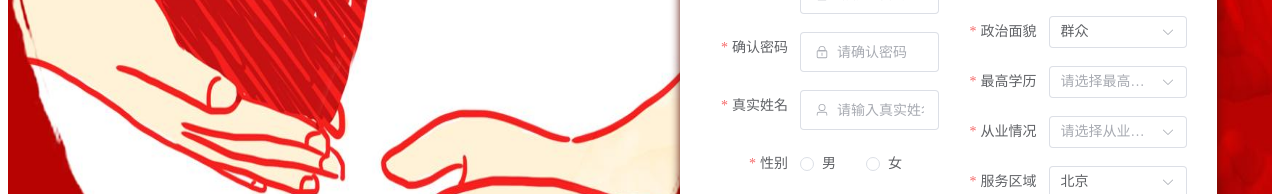
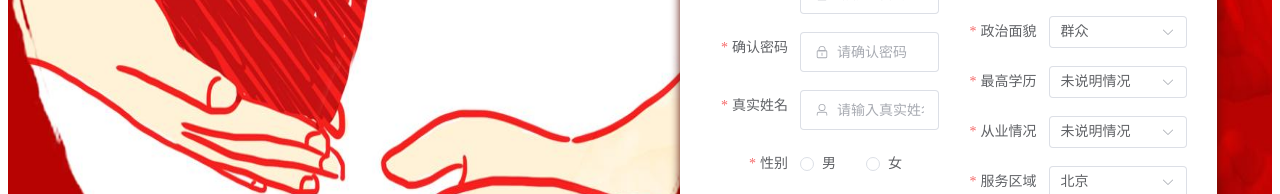
Before and after one commit to Malahaitai8/-, a Vue app in the folder volunteer-management-system/vue_02/: page /volunteerregister in a window 1280 px wide. Shown: the part 268-462 px from the top of the page. Built offline with nearby package versions, Linux system fonts and the light colour scheme.

Commit message:
志愿者注册登录bug修改

```diff
--- a/volunteer-management-system/vue_02/src/views/Volunteer/VolunteerRegister.vue
+++ b/volunteer-management-system/vue_02/src/views/Volunteer/VolunteerRegister.vue
@@ -133,7 +133,7 @@
             </el-form-item>
             <!-- 最高学历选择 -->
             <el-form-item label="最高学历" prop="highestEducation" label-width="80px">
-              <el-select v-model="data.form.educationLevel" placeholder="请选择最高学历">
+              <el-select v-model="data.form.highestEducation" placeholder="请选择最高学历">
                 <el-option label="博士研究生" value="博士研究生"></el-option>
                 <el-option label="硕士研究生" value="硕士研究生"></el-option>
                 <el-option label="大学本科" value="大学本科"></el-option>
@@ -150,7 +150,7 @@
             </el-form-item>
             <!-- 从业情况选择 -->
             <el-form-item label="从业情况" prop="employmentStatus" label-width="80px">
-              <el-select v-model="data.form.occupation" placeholder="请选择从业情况">
+              <el-select v-model="data.form.employmentStatus" placeholder="请选择从业情况">
                 <el-option label="国家公务员" value="国家公务员"></el-option>
                 <el-option label="职员" value="职员"></el-option>
                 <el-option label="企业管理人员" value="企业管理人员"></el-option>
```
Also changed, not shown: 1 other file (tests, documents, lock files or other folders).
